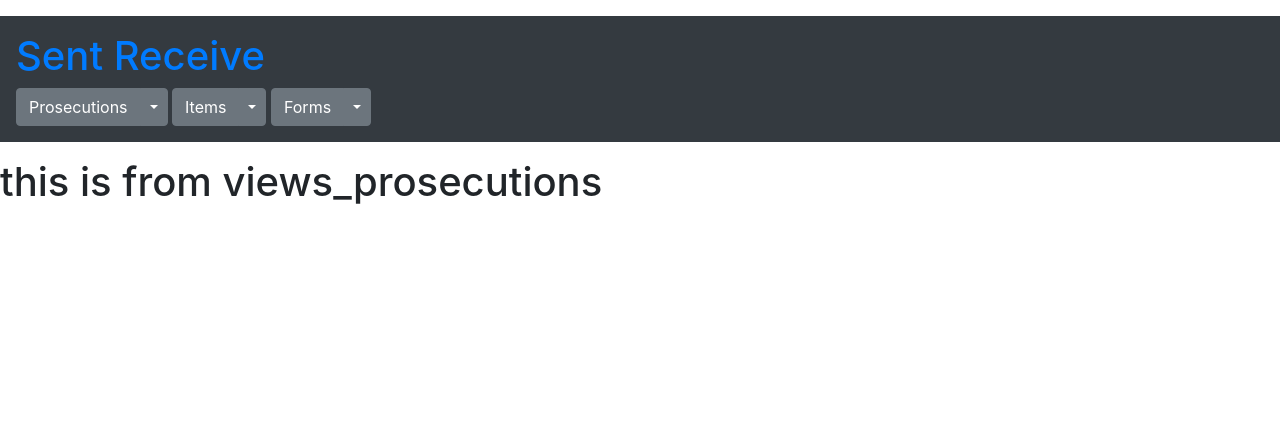
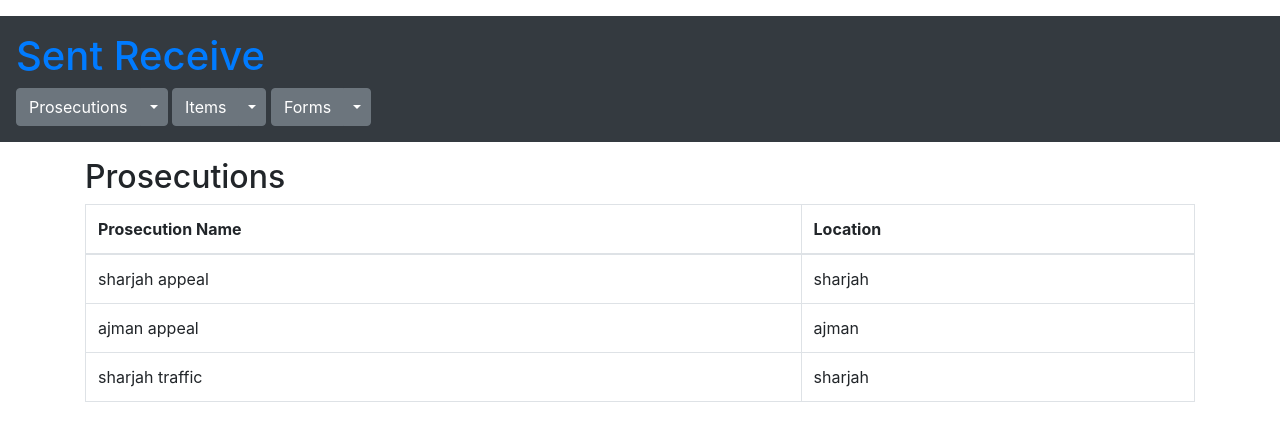
Before and after one commit to muneermohd9690/sent-receive-project, a Django app: page /prosecutions/view_prosecutions/ in a window 1280 px wide. Shown: the top 441 px of the page. Run offline with Django 3.2, Linux system fonts and the light colour scheme; data comes from the database, SQL or seed files in the repository; both versions use the stored data as it was after the commit; some libraries are stand-ins or nearby versions.

Commit message:
prosecution view
prosecution views added

```diff
--- a/sent_receive_project/prosecutions/models.py
+++ b/sent_receive_project/prosecutions/models.py
@@ -6,4 +6,3 @@ class Prosecutions(models.Model):
     name = models.CharField(max_length=255)
     location = models.CharField(max_length=30,default="none")
     created = models.DateTimeField(default=datetime.now())
-    #objects = models.manager()
--- a/sent_receive_project/prosecutions/templates/view_prosecutions.html
+++ b/sent_receive_project/prosecutions/templates/view_prosecutions.html
@@ -1,5 +1,26 @@
 {% extends 'mainpage.html' %}
 
 {% block content %}
-<h1>this is from views_prosecutions</h1>
+
+
+<div class="container">
+  <h2>Prosecutions</h2>
+
+  <table class="table table-bordered">
+    <thead>
+      <tr>
+        <th>Prosecution Name</th>
+        <th>Location</th>
+      </tr>
+    </thead>
+    <tbody>
+    {% for prosecution in prosecutions %}
+      <tr>
+        <td>{{prosecution.name}}</td>
+        <td>{{prosecution.location}}</td>
+      </tr>
+    {% endfor %}
+    </tbody>
+  </table>
+</div>
 {% endblock %}
--- a/sent_receive_project/prosecutions/views.py
+++ b/sent_receive_project/prosecutions/views.py
@@ -9,7 +9,8 @@ def prosecutions(request):
 
 
 def view_prosecutions(request):
-    return render(request, 'view_prosecutions.html')
+    prosecutions = Prosecutions.objects.all()
+    return render(request,'view_prosecutions.html', {"prosecutions": prosecutions})
 
 
 def add_prosecutions(request):
--- a/sent_receive_project/sent_receive_project/urls.py
+++ b/sent_receive_project/sent_receive_project/urls.py
@@ -19,8 +19,6 @@ from django.urls import path,include
 urlpatterns = [
     path('admin/', admin.site.urls),
     path('prosecutions/',include('prosecutions.urls')),
-    #path('add_prosecutions_save/',include('prosecutions.urls')),
-    #path('add_prosecutions/',include('prosecutions.urls')),
     path('',include('mainpage.urls')),
     path('forms/',include('forms.urls')),
     path('items/',include('items.urls'))
```
Also changed, not shown: sent_receive_project/db.sqlite3.
